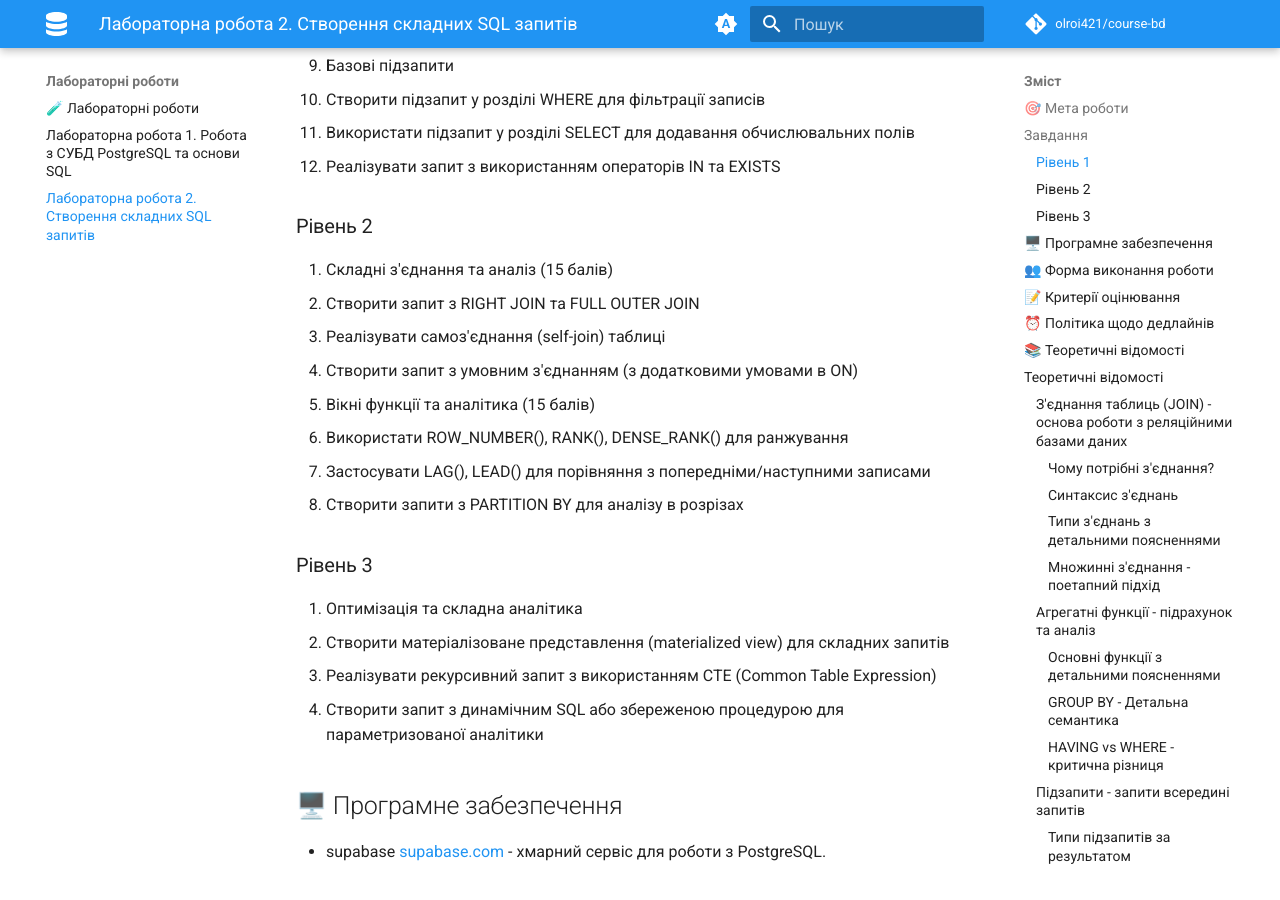
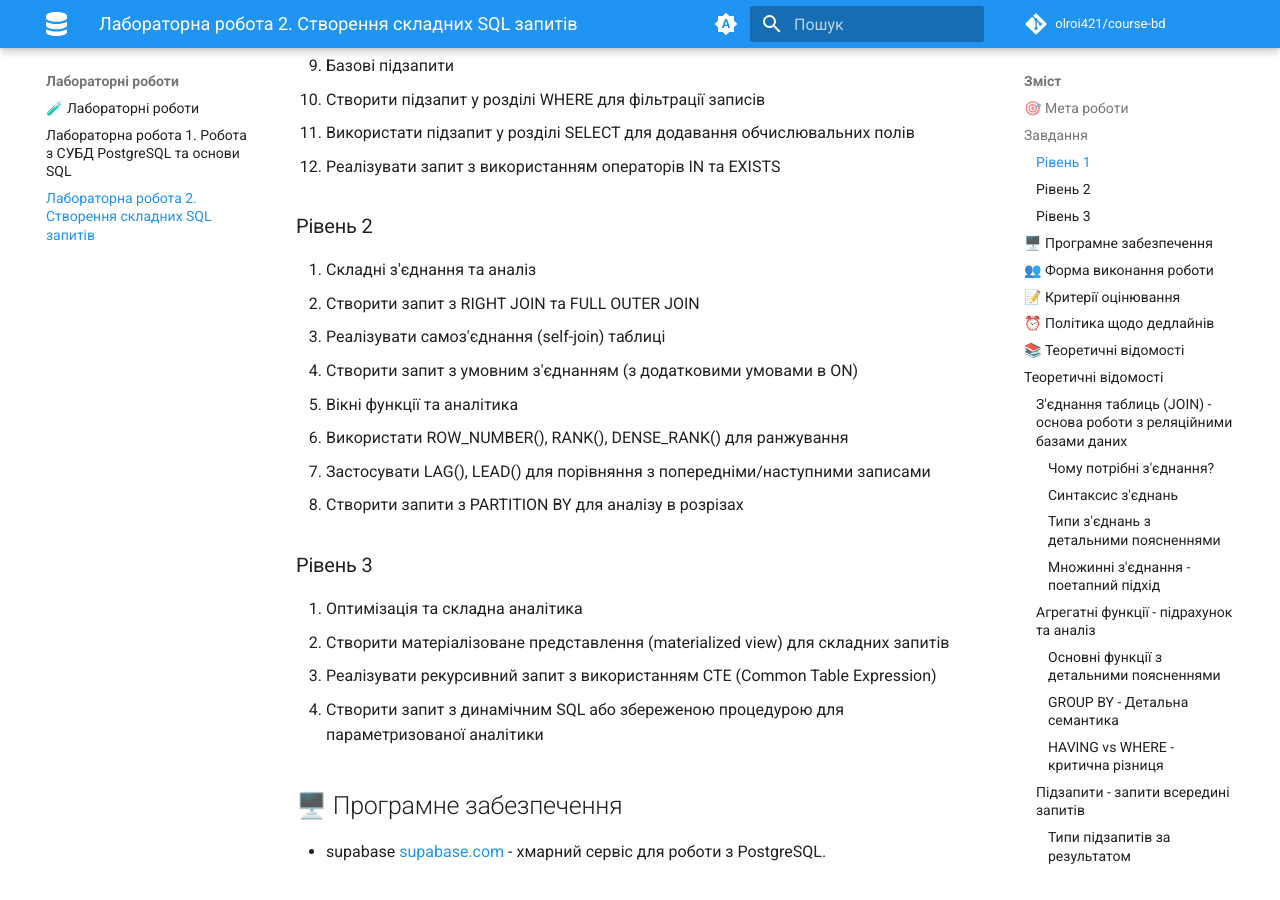
Before and after one commit to olroi421/course-bd, an MkDocs documentation site: the page built from docs/labs/lab-02.md, in a window 1280 px wide and 900 px high, scrolled down 841 px. Built offline with MkDocs 1.6.1 and Material for MkDocs 9.7.7, drawn with Linux system fonts in a browser that asks for light colours; comment, search, counter and statistics services are not loaded.

Commit message:
Update lab-02.md

```diff
--- a/docs/labs/lab-02.md
+++ b/docs/labs/lab-02.md
@@ -23,11 +23,11 @@
 
 ### Рівень 2
 
-4. Складні з'єднання та аналіз (15 балів)
+4. Складні з'єднання та аналіз
    - Створити запит з RIGHT JOIN та FULL OUTER JOIN
    - Реалізувати самоз'єднання (self-join) таблиці
    - Створити запит з умовним з'єднанням (з додатковими умовами в ON)
-5. Вікні функції та аналітика (15 балів)
+5. Вікні функції та аналітика
    - Використати ROW_NUMBER(), RANK(), DENSE_RANK() для ранжування
    - Застосувати LAG(), LEAD() для порівняння з попередніми/наступними записами
    - Створити запити з PARTITION BY для аналізу в розрізах
```
